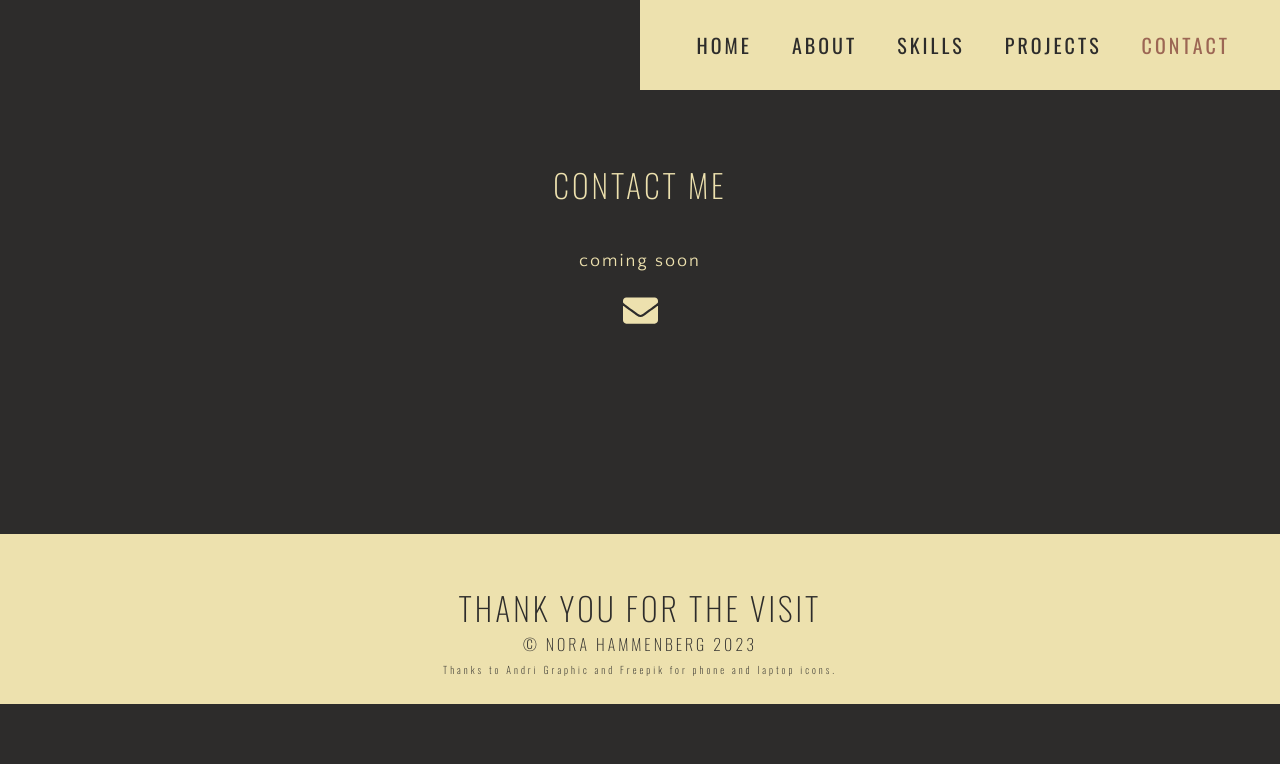
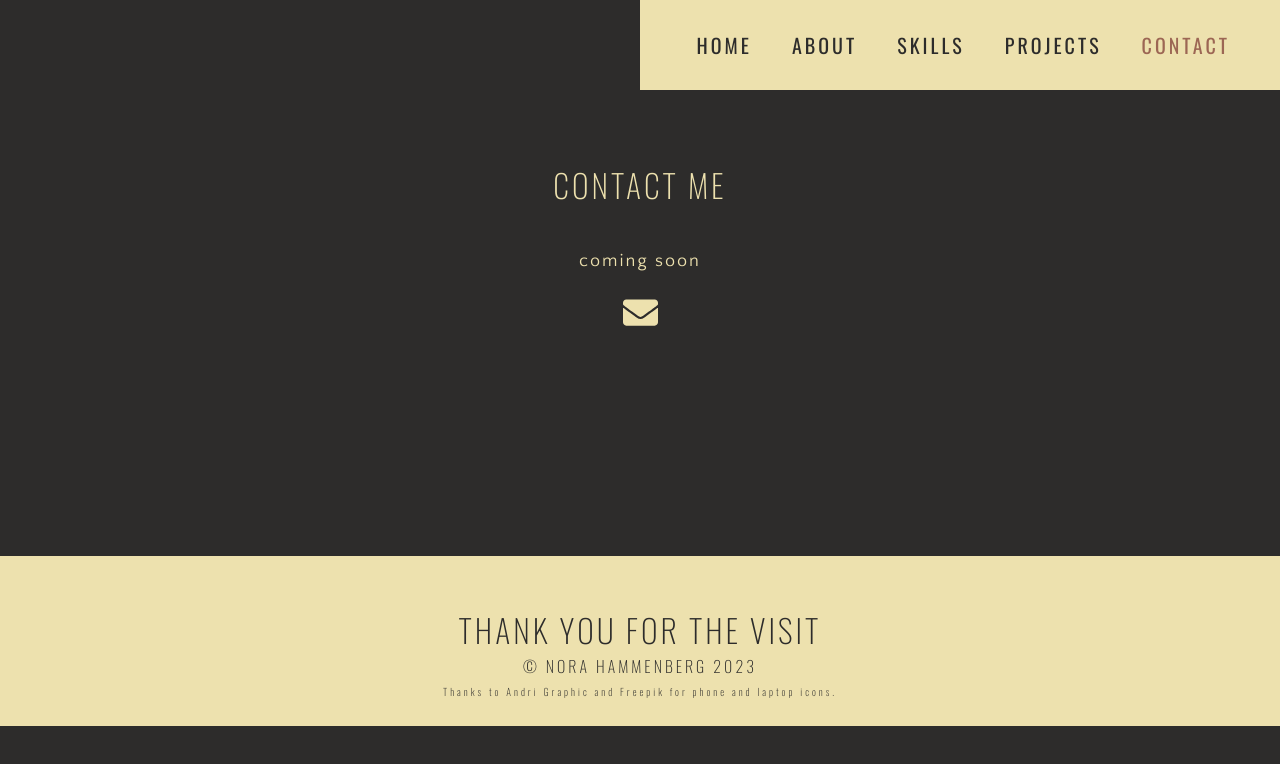
Before and after one commit to norahammenberg/norahammenberg.github.io, a React (Create React App) app: page /#/page/contact in a window 1280 px wide. Shown: the top 764 px of the page. Built offline with nearby package versions, Linux system fonts and the light colour scheme; a web font is replaced by a local one.

Commit message:
removed commented out margin on icons.scss

```diff
--- a/src/styles/icons.scss
+++ b/src/styles/icons.scss
@@ -3,9 +3,10 @@
     @include flex;
     margin-left: -20px;
 }
-//.iconSingleWrap {
-  //  margin: 20px;
-//}
+.iconSingleWrap {
+    margin: 20px;
+}
+
 .cvButton {
     @include primary-paragraph-font;
     background-color: $primary-dark-colour;
```
